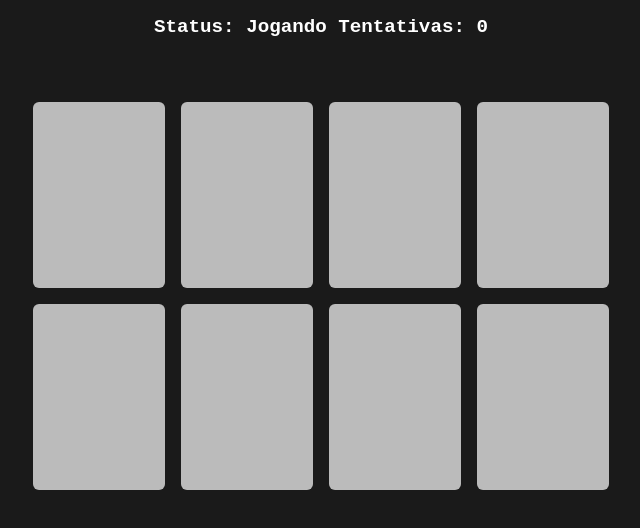
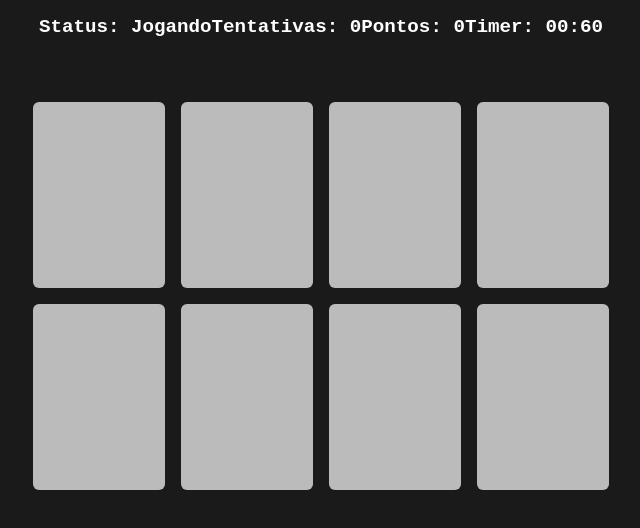
Before and after one commit to FelipeAmorimDEV/memory-game, a React (Vite) app: page / in a window 1280 px wide. Shown: the top 528 px of the page, without its empty margins (319-959 px from the left). Built offline with nearby package versions, Linux system fonts and the light colour scheme.

Commit message:
✔  Estado derivado tentativas criado

```diff
--- a/src/app.jsx
+++ b/src/app.jsx
@@ -12,13 +12,13 @@ const cards = [
   { id: 4, element: <Backpack size={60} weight="fill" color="#1a1a1a" /> },
 ]
 
-const App = () => {
-  const [state, dispatch] = useReducer((state, action) => {
+function reducer(state, action) {
   if (action.type === "turned_card") {
     return {
       ...state,
       jogadas: [...state.jogadas, action.payload.id],
-        jogadasindex: [...state.jogadasindex, action.payload.index]
+      jogadasindex: [...state.jogadasindex, action.payload.index],
+      tentativas: state.tentativas + 1
     }
   }
 
@@ -30,7 +30,11 @@ const App = () => {
     return { ...state, match: [...state.match, state.jogadas[0]] }
   }
 
-  }, { cards, tentativas: 0, jogadas: [], jogadasindex: [], match: [] })
+}
+const App = () => {
+  const [state, dispatch] = useReducer(reducer, { cards, tentativas: 0, jogadas: [], jogadasindex: [], match: [] })
+
+  const tentativasEfetuadasParaCombinarAsCartas = Math.floor(state.tentativas / 2)
 
   useEffect(() => {
     const primeiraCarta = state.jogadas[0]
@@ -57,7 +61,12 @@ const App = () => {
 
   return (
     <div className="app">
-      <div className="game-status"><span>Status: Jogando</span> <span>Tentativas: 0</span></div>
+      <div className="game-status">
+        <span>Status: Jogando</span>
+        <span>Tentativas: {tentativasEfetuadasParaCombinarAsCartas}</span>
+        <span>Pontos: 0</span>
+        <span>Timer: 00:60</span>
+        </div>
       <main className="board">
         {state.cards.map((card, index) => (
           <div
```
Lines whose indentation alone changed are shown as unchanged.
